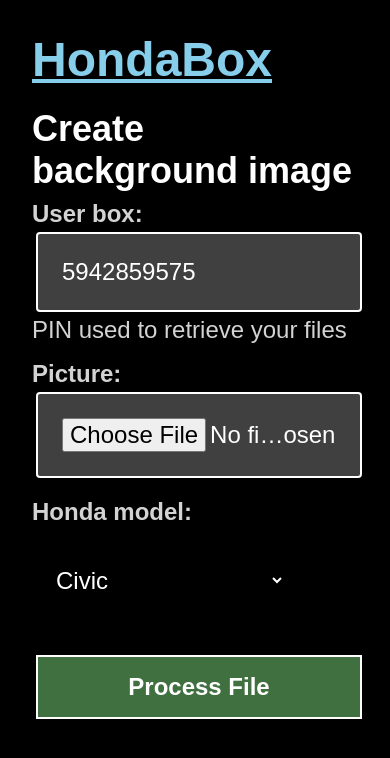
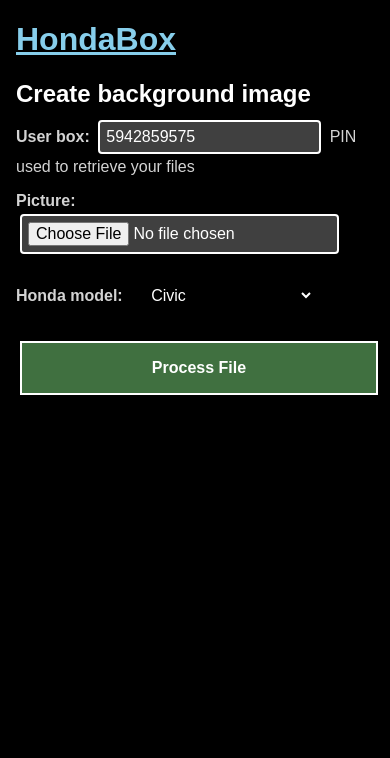
Before and after one commit to jonbirge/honda-box, a Flask app: page /upload in a window 390 px wide. Shown: the top 758 px of the page. Run offline with Flask 2, Linux system fonts and the light colour scheme; data that the repository does not hold is empty.

Commit message:
fix css for mobile responsiveness

```diff
--- a/static/style.css
+++ b/static/style.css
@@ -2,8 +2,8 @@
   background-color: #202220;
   color: lightgray;
   font-family: sans-serif;
-  margin: 32px;
-  font-size: 120%;
+  margin: 64px;
+  font-size: 150%;
 }
 a { color: skyblue; }
 h1, h2, h3 {
@@ -41,34 +41,34 @@
   font-size: 100%;
   border-radius: 4px;
 }
+
 @media only screen and (max-device-width: 960px) {
   body {
     background-color: black;
-    font-size: 150%;
+    font-size: 100%;
+    margin: 16px;
   }
   input {
-    padding: 24px 24px;
     font-size: 100%;
-    width: 100%;
   }
   select {
-    padding: 8px 16px;
-    margin-top: 32px;
     background-color: #000000;
     font-size: 100%;
   }
   input[type=submit] {
-    margin-top: 32px;
-    padding: 16px 32px;
+    margin-top: 8px;
+    padding: 16px 24px;
     font-weight: bold;
     background-color: #407040;
     border-radius: 0px;
+    width: 100%;
     font-size: 100%;
   }
 }
+
 @media only screen and (max-device-width: 640px) {
-  body {
-    background-color: black;
-    font-size: 250%;
+  li {
+    margin-top: 12pt;
+    margin-bottom: 12pt;
   }
 }
--- a/templates/autoindex.html
+++ b/templates/autoindex.html
@@ -3,10 +3,11 @@
 {% block meta %}
 {{ super() }}
 <link rel="stylesheet" href="/static/index.css"/>
+<meta name="viewport" content="width=device-width, initial-scale=1">
 {% endblock %}
 
 {% block header %}
-<div style="margin: 32px 128px;">
+<div class="index">
   <h1><a href="/">HondaBox</a></h1>
 {% endblock %}
 
--- a/templates/download.html
+++ b/templates/download.html
@@ -3,6 +3,7 @@
 <head>
   <title>Goto box</title>
   <link rel="stylesheet" href="/static/style.css">
+  <meta name="viewport" content="width=device-width, initial-scale=1">
 </head>
 <body>
 <h1><a href="/">HondaBox</a></h1>
--- a/templates/index.html
+++ b/templates/index.html
@@ -4,13 +4,14 @@
   <title>HondaBox</title>
   <link rel="stylesheet" href="/static/style.css">
   <meta name="google-site-verification" content="e1WGKVNHw4_ClsUyUCH93NMtyV8nXeOisWkThafpxXc"/>
+  <meta name="viewport" content="width=device-width, initial-scale=1">
 </head>
 <body>
 
 <h1>HondaBox</h1>
 <h2>Instructions</h2>
 
-<p>This site makes it easy to move pictures from your phone or computer directly
+<p>This site makes it (somewhat) easy to move pictures from your phone or computer directly
 to your Honda to use as background pictures for the screen. It appropriately scales
 and crops any photo you provide based on your Honda model and makes it available
 on a webpage only you can access. For more information and a demo of this in
--- a/templates/instruct.html
+++ b/templates/instruct.html
@@ -3,6 +3,7 @@
 <head>
   <title>HondaBox</title>
   <link rel="stylesheet" href="/static/style.css">
+  <meta name="viewport" content="width=device-width, initial-scale=1">
 </head>
 <body>
 
--- a/templates/missing.html
+++ b/templates/missing.html
@@ -3,6 +3,7 @@
 <head>
   <title>Wrong box</title>
   <link rel="stylesheet" href="/static/style.css">
+  <meta name="viewport" content="width=device-width, initial-scale=1">
 </head>
 <body>
 
--- a/templates/stats.html
+++ b/templates/stats.html
@@ -4,6 +4,7 @@
 <head>
   <title>HondaBox Stats</title>
   <link rel="stylesheet" href="/static/style.css">
+  <meta name="viewport" content="width=device-width, initial-scale=1">
 </head>
 <body>
 <h1>HondaBox</h1>
--- a/templates/success.html
+++ b/templates/success.html
@@ -3,6 +3,7 @@
 <head>
 <title>Upload success</title>
   <link rel="stylesheet" href="/static/style.css">
+  <meta name="viewport" content="width=device-width, initial-scale=1">
 </head>
 <body>
 <h1><a href="/">HondaBox</a></h1>
--- a/templates/upload.html
+++ b/templates/upload.html
@@ -3,6 +3,7 @@
 <head>
   <title>Upload background picture</title>
   <link rel="stylesheet" href="/static/style.css">
+  <meta name="viewport" content="width=device-width, initial-scale=1">
 </head>
 <body>
 <h1><a href="/">HondaBox</a></h1>
```
Also changed, not shown: static/index.css (+12 -6 lines).
